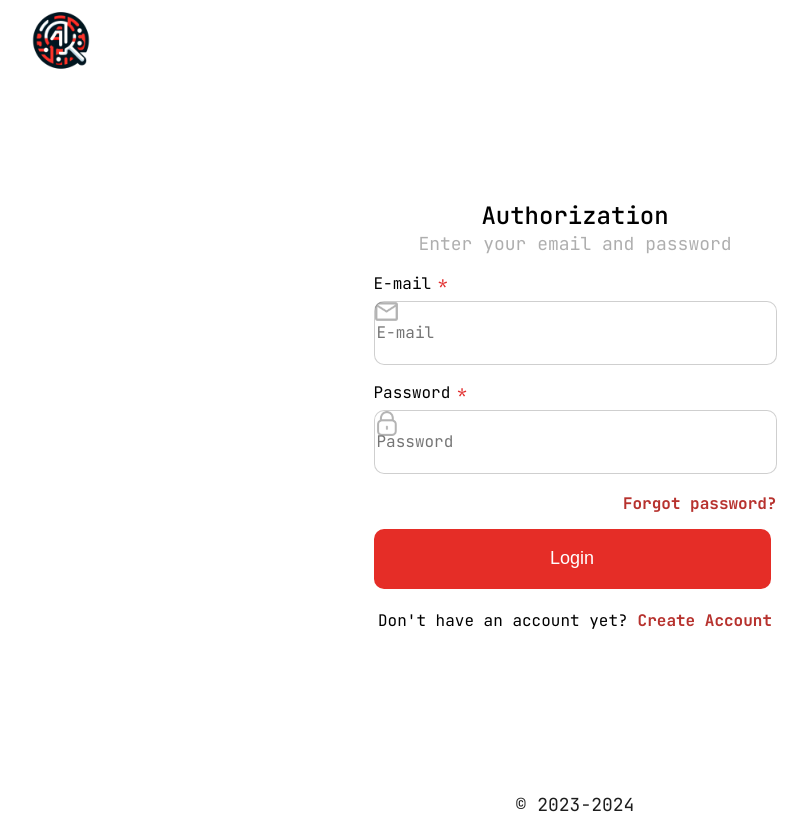
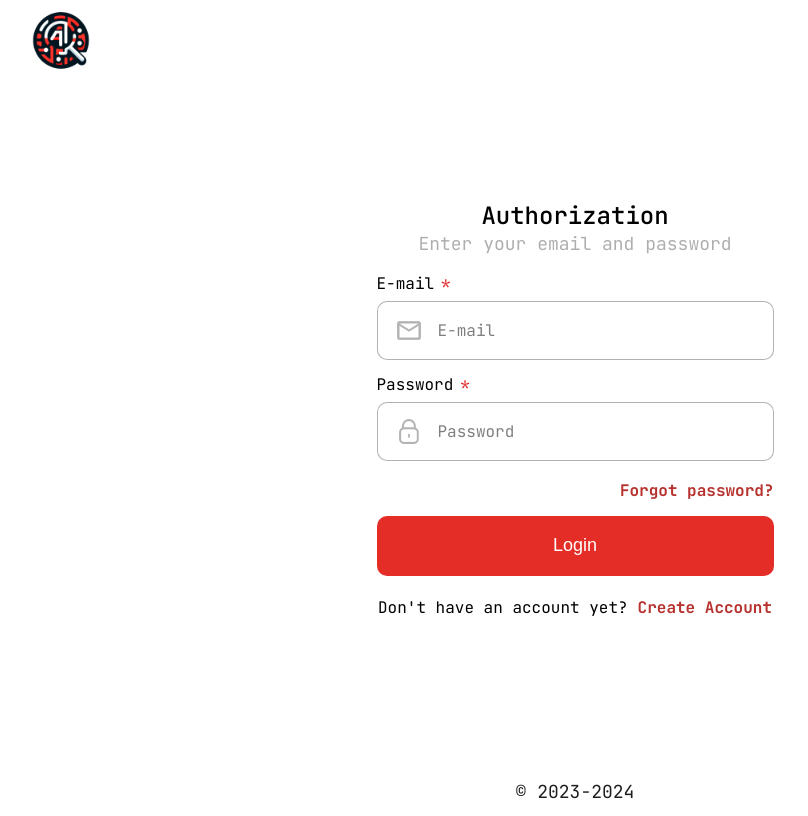
Before and after one commit to beKZ4t/ai_detector, a Vue app: page /login in a window 1280 px wide. Shown: the whole page, without its empty margins (65-873 px from the left). Built offline with nearby package versions, Linux system fonts and the light colour scheme.

Commit message:
input field fixed

```diff
--- a/src/views/login/index.vue
+++ b/src/views/login/index.vue
@@ -6,9 +6,15 @@
         <div class="first">Authorization</div>
         <div class="second">Enter your email and password</div>
         <div class="email">E-mail <div class="red">*</div></div>
-        <input class="email_input" type="email" placeholder="E-mail">
+        <div class="input-container">
+          <img class="input-icon" src="@/assets/images/email.png">
+          <input type="email" placeholder="E-mail">
+        </div>
         <div class="password">Password <div class="red">*</div> </div>
-        <input class="password_input" type="password" placeholder="Password">
+        <div class="input-container">
+          <img class="input-icon" src="@/assets/images/password.png">
+          <input type="password" placeholder="Password">
+        </div>
         <div class="forgot">Forgot password?</div>
         <button type="button" @click="this.$router.push('/homeuser')">Login</button>
         <div class="create">Don't have an account yet? <div class="red_create" @click="this.$router.push('/register')">Create Account</div></div>
@@ -120,27 +126,46 @@ h1{
 
   }
 
-  .password_input{
-    height: 60px;
-    width: 397px;
+  .input-container {
+    padding: 9px 19px;
+    background: white;
+    border: 1px solid rgba(0, 0, 0, 0.3);
     border-radius: 10px;
-    border: 1px solid #00000030;
-    background: url(../../assets/images/password.png) no-repeat;
-    background-size: auto 40%;
+    margin-bottom: 14px;
+  }
+
+  .input-icon {
+    display: inline-block;
+    vertical-align: middle;
+    width: 24px;
+  }
+
+  input {
+    padding-top: 9px;
+    padding-bottom: 9px;
+    margin-left: 15px;
+    display: inline-block;
+    vertical-align: middle;
+    background: white;
+    border: none;
+    outline: none;
     font-size: 16px;
     font-family: Brains-regular, system-ui;
+    color: black;
+  }
+  input:focus {
+    border: none;
+    outline: none;
+  }
+  ::placeholder {
+    color: rgba(0, 0, 0, 0.5);
+  }
 
-  }
-  /* .password_input::placeholder {
-
-
-  } */
   .email_input{
     height: 60px;
     width: 397px;
     border-radius: 10px;
     margin-bottom: 17px;
-    background: url(../../assets/images/email.png) no-repeat;
     background-size: auto 30%;
     border: 1px solid #00000030;
     font-size: 16px;
```
